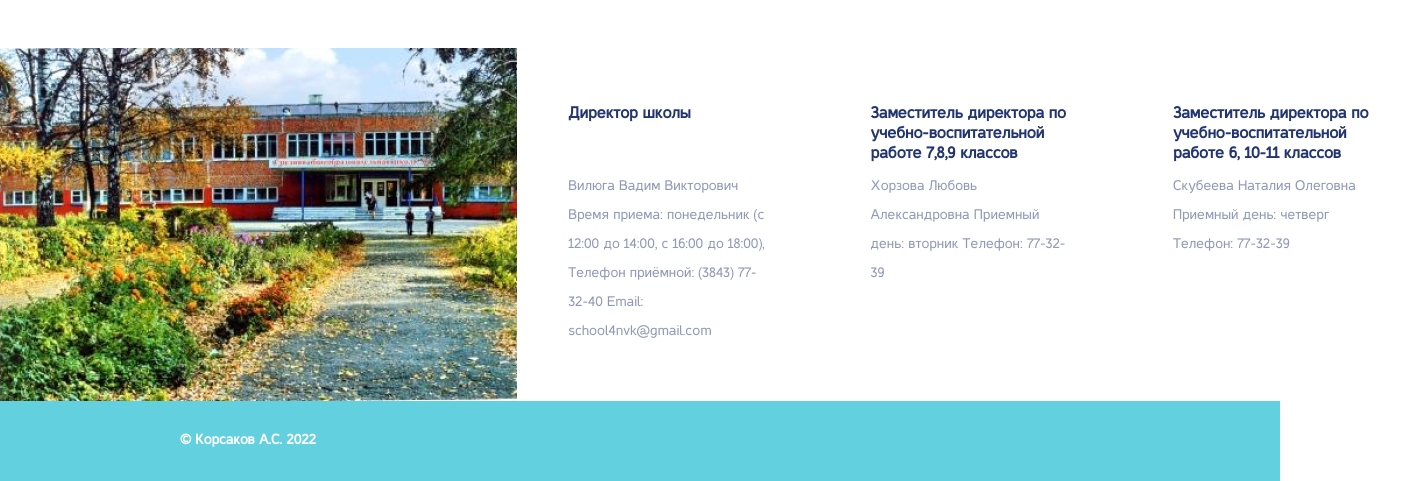
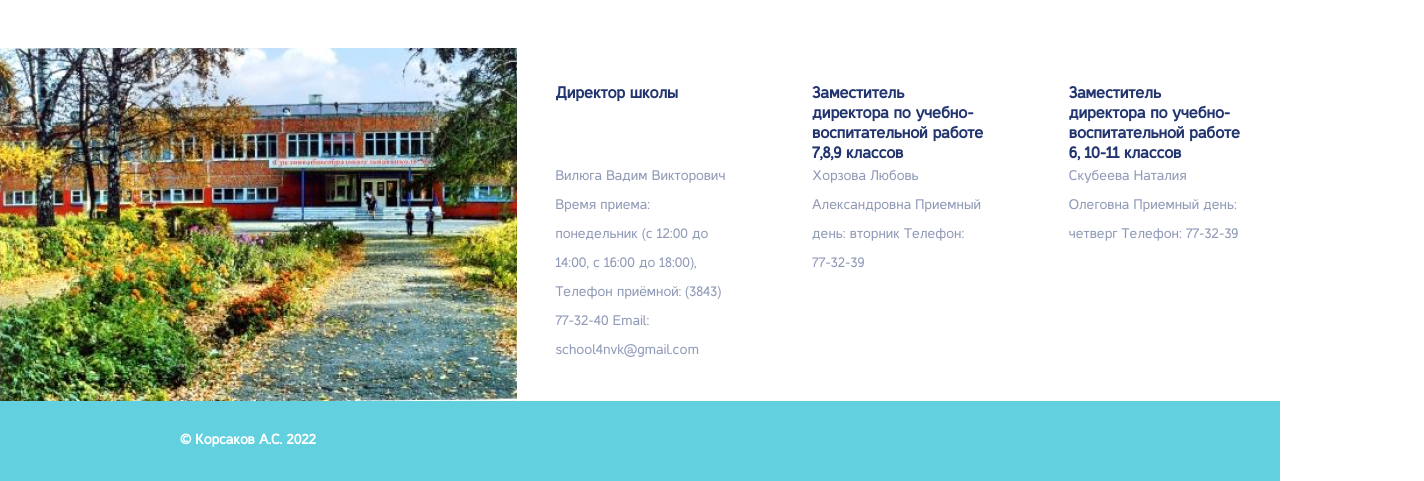
Before and after one commit to MIndistCalm/School_Website, a plain HTML site: page src/pages/Contacts/Contacts.html in a window 1280 px wide. Shown: the part 2177-2658 px from the top of the page, 1424 px wide, since content can reach past the window. Drawn offline with Linux system fonts and the light colour scheme.

Commit message:
Final work

```diff
--- a/index.css
+++ b/index.css
@@ -86,7 +86,7 @@ header {
   font-family: "CasperBold";
   font-style: normal;
   font-weight: 700;
-  font-size: 48px;
+  font-size: 5vh;
   line-height: 50px;
   color: #22356f;
   padding-bottom: 65px;
@@ -104,7 +104,7 @@ header {
   display: flex;
   justify-content: center;
   align-items: center;
-  height: 60vh;
+  height: 80vh;
   padding: 0 0 0 12.3vw;
   background-color: #62d0df;
 }
@@ -134,6 +134,7 @@ header {
   font-size: 24px;
   line-height: 44px;
   color: #fff;
+  word-wrap: break-word;
 }
 .news_button_more {
   margin-top: 20px;
@@ -291,19 +292,18 @@ footer {
   font-size: 16px;
   line-height: 20px;
   height: 48px;
-  width: 200px;
-  padding: 0 4vw 20px;
+  width: 13.5vw;
+  padding: 0 3vw 30px;
   color: #22356f;
 }
-
 .info_text {
   font-family: "Casper";
   font-style: normal;
   font-weight: 400;
   font-size: 14px;
   line-height: 29px;
-  width: 200px;
-  margin: 0 4vw;
+  width: 13.5vw;
+  padding: 0 3vw;
   color: rgba(34, 53, 111, 0.5);
 }
 .copyright {
--- a/src/pages/AdditionalServices/style.css
+++ b/src/pages/AdditionalServices/style.css
@@ -247,19 +247,18 @@ footer {
   font-size: 16px;
   line-height: 20px;
   height: 48px;
-  width: 200px;
-  padding: 0 4vw 20px;
+  width: 13.5vw;
+  padding: 0 3vw 30px;
   color: #22356f;
 }
-
 .info_text {
   font-family: "Casper";
   font-style: normal;
   font-weight: 400;
   font-size: 14px;
   line-height: 29px;
-  width: 200px;
-  margin: 0 4vw;
+  width: 13.5vw;
+  padding: 0 3vw;
   color: rgba(34, 53, 111, 0.5);
 }
 .copyright {
--- a/src/pages/Contacts/style.css
+++ b/src/pages/Contacts/style.css
@@ -125,8 +125,8 @@ header {
   font-family: "Casper";
   font-style: normal;
   font-weight: 700;
-  font-size: 32px;
-  line-height: 35px;
+  font-size: 24px;
+  line-height: 26px;
   color: #ffffff;
 }
 .br {
@@ -139,8 +139,8 @@ header {
   font-family: "Casper";
   font-style: normal;
   font-weight: 700;
-  font-size: 32px;
-  line-height: 35px;
+  font-size: 24px;
+  line-height: 26px;
   width: 400px;
   color: #ffffff;
 }
@@ -208,19 +208,18 @@ footer {
   font-size: 16px;
   line-height: 20px;
   height: 48px;
-  width: 200px;
-  padding: 0 4vw 20px;
+  width: 13.5vw;
+  padding: 0 3vw 30px;
   color: #22356f;
 }
-
 .info_text {
   font-family: "Casper";
   font-style: normal;
   font-weight: 400;
   font-size: 14px;
   line-height: 29px;
-  width: 200px;
-  margin: 0 4vw;
+  width: 13.5vw;
+  padding: 0 3vw;
   color: rgba(34, 53, 111, 0.5);
 }
 .copyright {
--- a/src/pages/News/style.css
+++ b/src/pages/News/style.css
@@ -249,19 +249,18 @@ footer {
   font-size: 16px;
   line-height: 20px;
   height: 48px;
-  width: 200px;
-  padding: 0 4vw 20px;
+  width: 13.5vw;
+  padding: 0 3vw 30px;
   color: #22356f;
 }
-
 .info_text {
   font-family: "Casper";
   font-style: normal;
   font-weight: 400;
   font-size: 14px;
   line-height: 29px;
-  width: 200px;
-  margin: 0 4vw;
+  width: 13.5vw;
+  padding: 0 3vw;
   color: rgba(34, 53, 111, 0.5);
 }
 .copyright {
```
